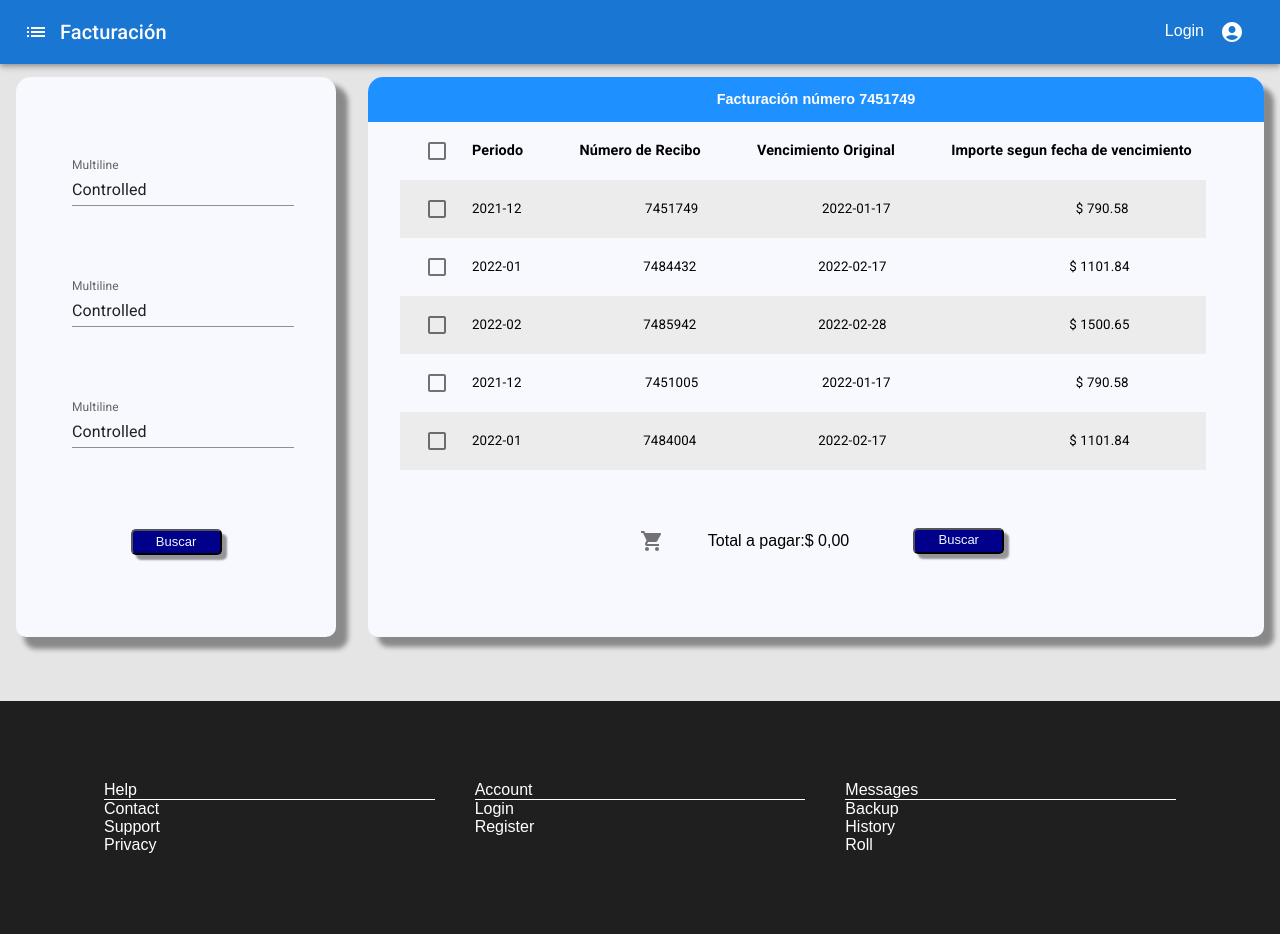
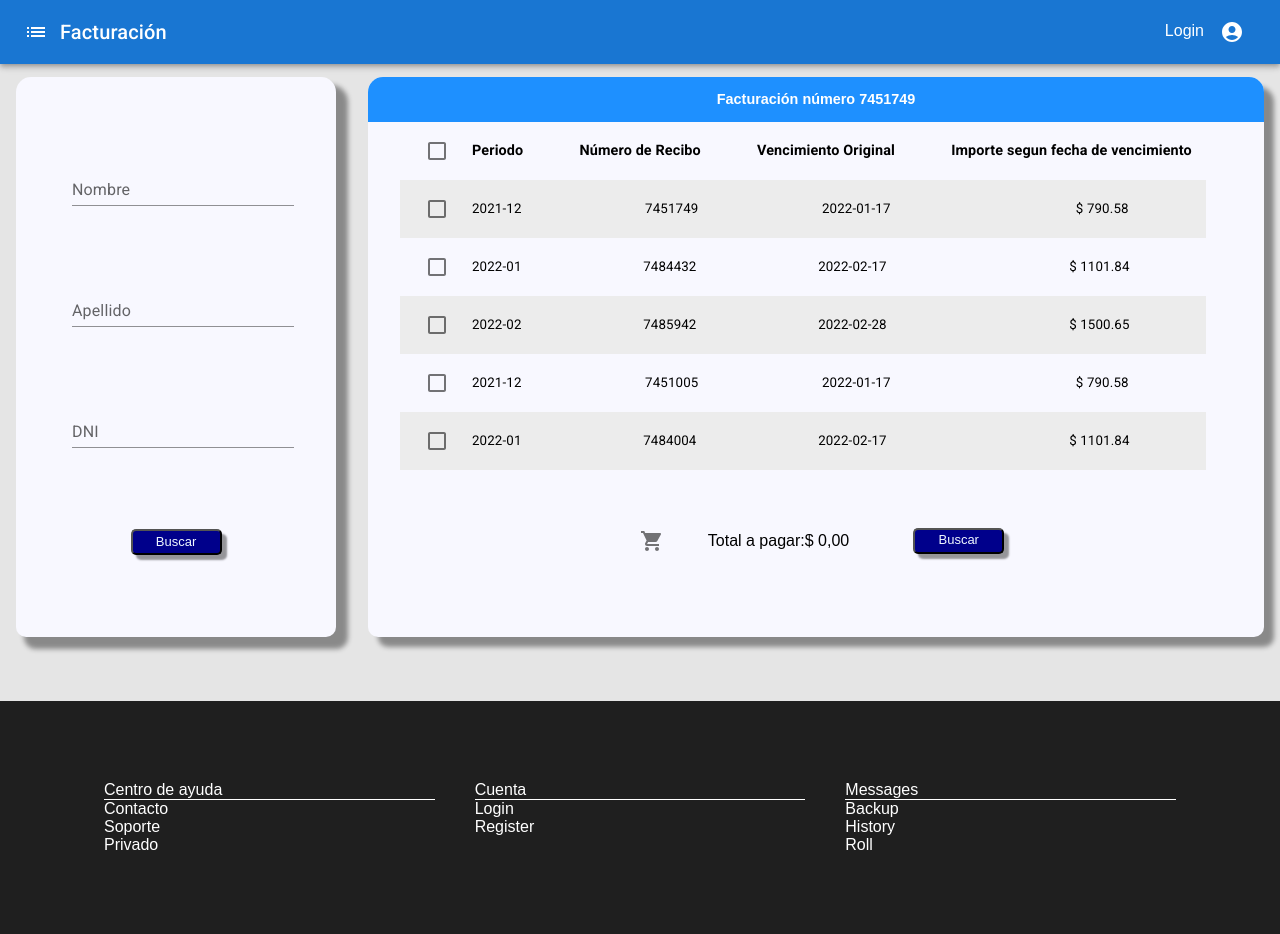
Before and after one commit to pmNiko/checkboxes, a React (Vite) app: page / in a window 1280 px wide. Shown: the top 934 px of the page. Built offline with nearby package versions, Linux system fonts and the light colour scheme.

Commit message:
Cambios en el footer

```diff
--- a/src/components/Footer/Footer.tsx
+++ b/src/components/Footer/Footer.tsx
@@ -14,25 +14,25 @@ export default function Footer() {
                 <Container maxWidth="lg">
                     <Grid container spacing={5}>
                         <Grid item xs={12} sm={4}>
-                            <Box borderBottom={1}>Help</Box>
+                            <Box borderBottom={1}>Centro de ayuda</Box>
                             <Box>
                                 <Link href="/" color="inherit">
-                                    Contact
+                                    Contacto
                                 </Link>
                             </Box>
                             <Box>
                                 <Link href="/" color="inherit">
-                                    Support
+                                    Soporte
                                 </Link>
                             </Box>
                             <Box>
                                 <Link href="/" color="inherit">
-                                    Privacy
+                                    Privado
                                 </Link>
                             </Box>
                         </Grid>
                         <Grid item xs={12} sm={4}>
-                            <Box borderBottom={1}>Account</Box>
+                            <Box borderBottom={1}>Cuenta</Box>
                             <Box>
                                 <Link href="/" color="inherit">
                                     Login
@@ -64,7 +64,23 @@ export default function Footer() {
                         </Grid>
                     </Grid>
                     <Box textAlign="center" pt={{ xs: 5, sm: 10 }} pb={{ xs: 5, sm: 0 }}>
-                        Develop by UI &reg; {new Date().getFullYear()}
+                        Develop by nikoDev &reg; {new Date().getFullYear()}
+                        <span
+                            style={{
+                                marginLeft: '1rem',
+                                fontWeight: 'bold',
+                            }}
+                        >
+                            <a
+                                href="https://github.com/pmNiko"
+                                style={{
+                                    color: 'white',
+                                    textDecoration: 'none',
+                                }}
+                            >
+                                Github Profile
+                            </a>
+                        </span>
                     </Box>
                 </Container>
             </Box>
--- a/src/components/Search/Search.tsx
+++ b/src/components/Search/Search.tsx
@@ -1,5 +1,5 @@
+import { TextField } from '@mui/material'
 import Box from '@mui/material/Box'
-import TextField from '@mui/material/TextField'
 import { ChangeEvent, useContext, useEffect, useState } from 'react'
 import { TaxContext } from '../../context/TaxContext'
 import { jsonTax } from '../../database/database'
@@ -10,6 +10,12 @@ interface Props {
     className: string
 }
 
+const initValues = {
+    name: '',
+    surname: '',
+    dni: '',
+}
+
 export const Search = ({ className }: Props) => {
     const { loadItems } = useContext(TaxContext)
 
@@ -17,10 +23,10 @@ export const Search = ({ className }: Props) => {
         loadItems(jsonTax)
     }, [])
 
-    const [value, setValue] = useState('Controlled')
+    const [value, setValue] = useState(initValues)
 
-    const handleChange = (event: ChangeEvent<HTMLInputElement>) => {
-        setValue(event.target.value)
+    const handleChange = ({ target }: ChangeEvent<HTMLInputElement>) => {
+        setValue({ ...value, [target.name]: target.value })
     }
 
     return (
@@ -37,10 +43,11 @@ export const Search = ({ className }: Props) => {
                 <div>
                     <TextField
                         id="standard-multiline-flexible"
-                        label="Multiline"
+                        label="Nombre"
+                        name="name"
                         multiline
                         maxRows={4}
-                        value={value}
+                        value={value.name}
                         onChange={handleChange}
                         variant="standard"
                     />
@@ -48,10 +55,11 @@ export const Search = ({ className }: Props) => {
                 <div>
                     <TextField
                         id="standard-multiline-flexible"
-                        label="Multiline"
+                        label="Apellido"
+                        name="surname"
                         multiline
                         maxRows={4}
-                        value={value}
+                        value={value.surname}
                         onChange={handleChange}
                         variant="standard"
                     />
@@ -59,10 +67,11 @@ export const Search = ({ className }: Props) => {
                 <div>
                     <TextField
                         id="standard-multiline-flexible"
-                        label="Multiline"
+                        label="DNI"
+                        name="dni"
                         multiline
                         maxRows={4}
-                        value={value}
+                        value={value.dni}
                         onChange={handleChange}
                         variant="standard"
                     />
--- a/src/components/Search/styles.css
+++ b/src/components/Search/styles.css
@@ -4,6 +4,7 @@
     padding-left: 3em;
     padding-right: 3em;
     display: flex;
+    text-align: center;
     flex-direction: column;
     justify-content: space-evenly;
     height: 75% !important;
```
